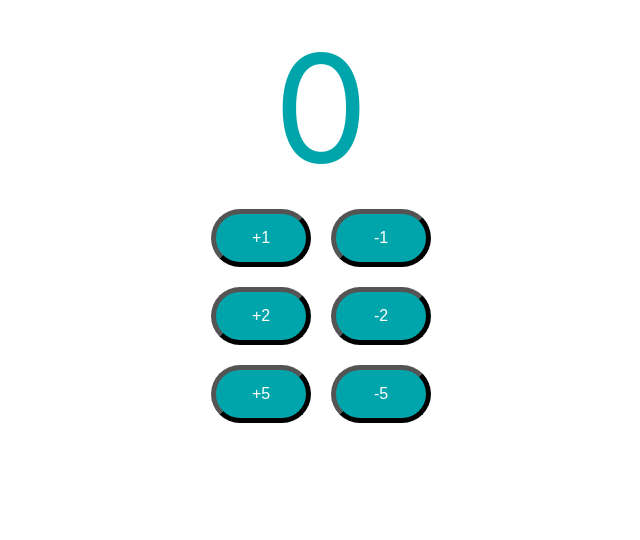
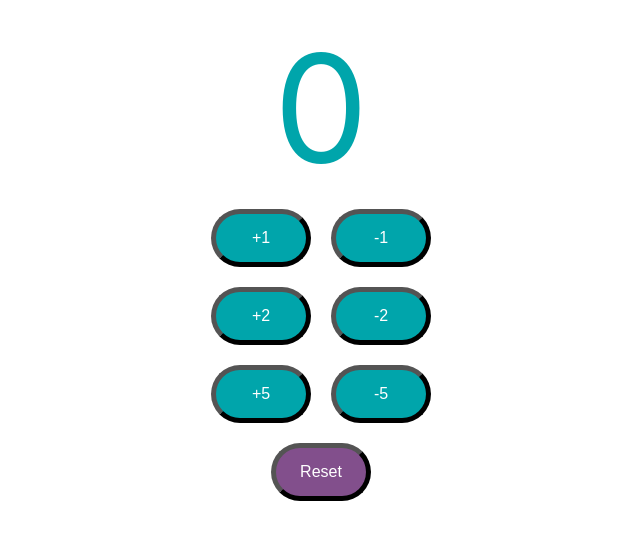
Before and after one commit to Yinhang-Sun/todo-app-front-end, a React (Create React App) app: page / in a window 1280 px wide. Shown: the top 540 px of the page, without its empty margins (319-959 px from the left). Built offline with nearby package versions, Linux system fonts and the light colour scheme.

Commit message:
Refactoring React Counter Component

```diff
--- a/src/App.js
+++ b/src/App.js
@@ -21,15 +21,15 @@
 //   )
 // }
 
-function PlayWithProps({property1, property2}) {
+// function PlayWithProps({property1, property2}) {
 
-  console.log(property1)
-  console.log(property2)
+//   console.log(property1)
+//   console.log(property2)
 
-  return (
-    <div>Props</div>
-  )
-}
+//   return (
+//     <div>Props</div>
+//   )
+// }
 
 
 
--- a/src/components/counter/Counter.css
+++ b/src/components/counter/Counter.css
@@ -8,10 +8,8 @@
     borderRadius:"30px",
 }; */
 
-
-.counterButton {
+button {
     font-size:16px;
-    background-color: #00a5ab;
     width:100px;
     margin:10px;
     color:white;
@@ -19,6 +17,11 @@
     border-radius:30px;
     border-color: black;
     border-width: 5px;
+}
+
+
+.counterButton {
+    background-color: #00a5ab;
 }
 
 .count {
@@ -33,3 +36,7 @@
     font-size: 150px;
 
 }
+
+.resetButton {
+    background-color: #824f8c;
+}
--- a/src/components/counter/Counter.jsx
+++ b/src/components/counter/Counter.jsx
@@ -14,6 +14,10 @@
         setCount(count - by)
     }
 
+    function resetCounter() {
+        setCount(0)
+    }
+
     return (
         <>
             <span className="totalCount">{count}</span>
@@ -26,6 +30,9 @@
             <CounterButton by={5}
                 incrementMethod={incrementCounterParentFunction}
                 decrementMethod={decrementCounterParentFunction}/>
+            <button className="resetButton"
+                        onClick={resetCounter}
+                >Reset</button>
         </>
     )
 }
--- a/src/components/counter/CounterButton.jsx
+++ b/src/components/counter/CounterButton.jsx
@@ -1,32 +1,15 @@
-import { useState } from 'react'
 import {PropTypes} from 'prop-types'
 
 export default function CounterButton({by, incrementMethod, decrementMethod}) {
-
-    //[0, f]
-    //const [firstElt, secondElt] = array
-    const [count, setCount] = useState(0)
-
-    function incrementCounterFunction() {
-
-        setCount(count + by)
-        incrementMethod(by)
-    }
-
-    function decrementCounterFunction() {
-
-        setCount(count - by)
-        decrementMethod(by)
-    }
 
     return (
         <div className="Counter">
             <div>
                 <button className="counterButton"
-                        onClick={incrementCounterFunction}
+                        onClick={() => incrementMethod(by)}
                 >+{by}</button>
                 <button className="counterButton"
-                        onClick={decrementCounterFunction}
+                        onClick={() => decrementMethod(by)}
                 >-{by}</button>
             </div>
 
```
